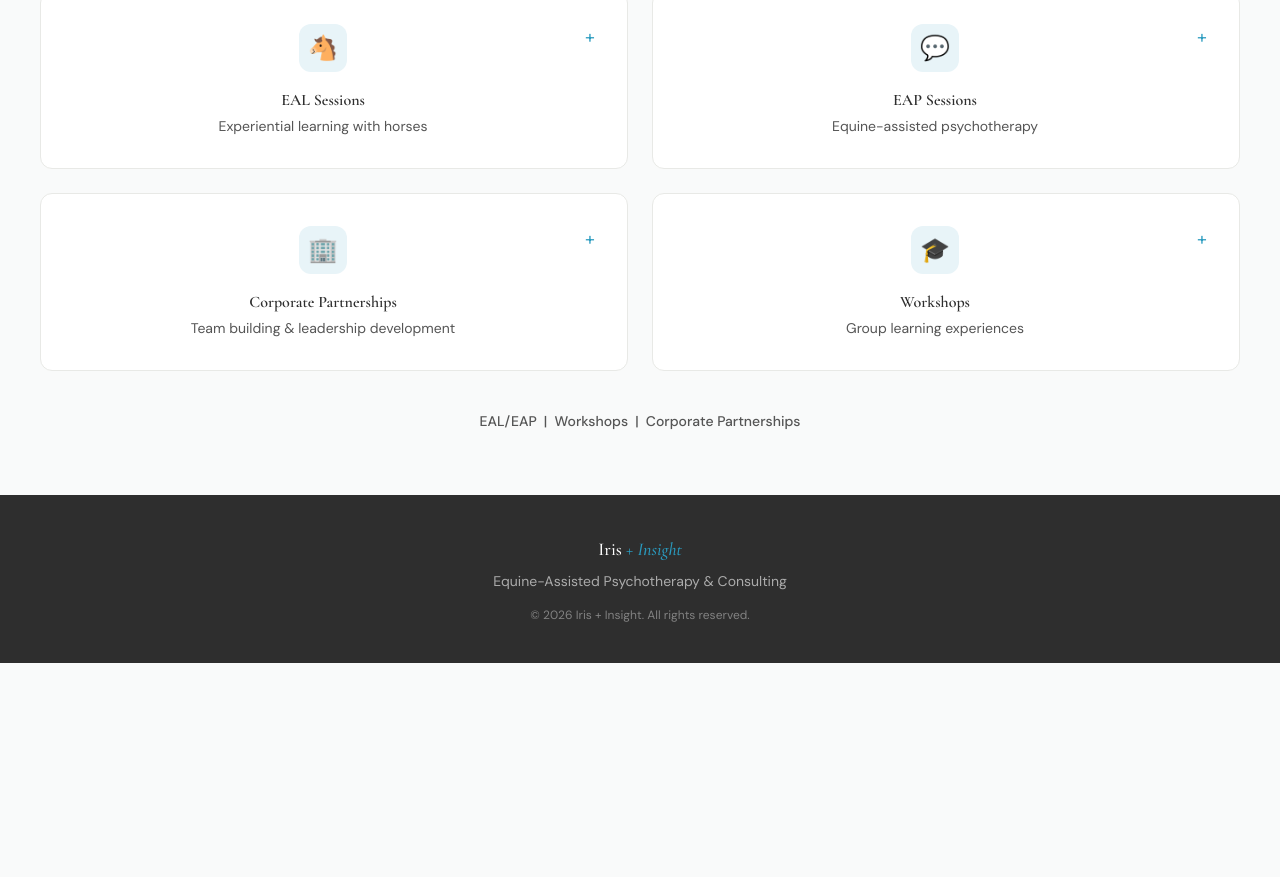
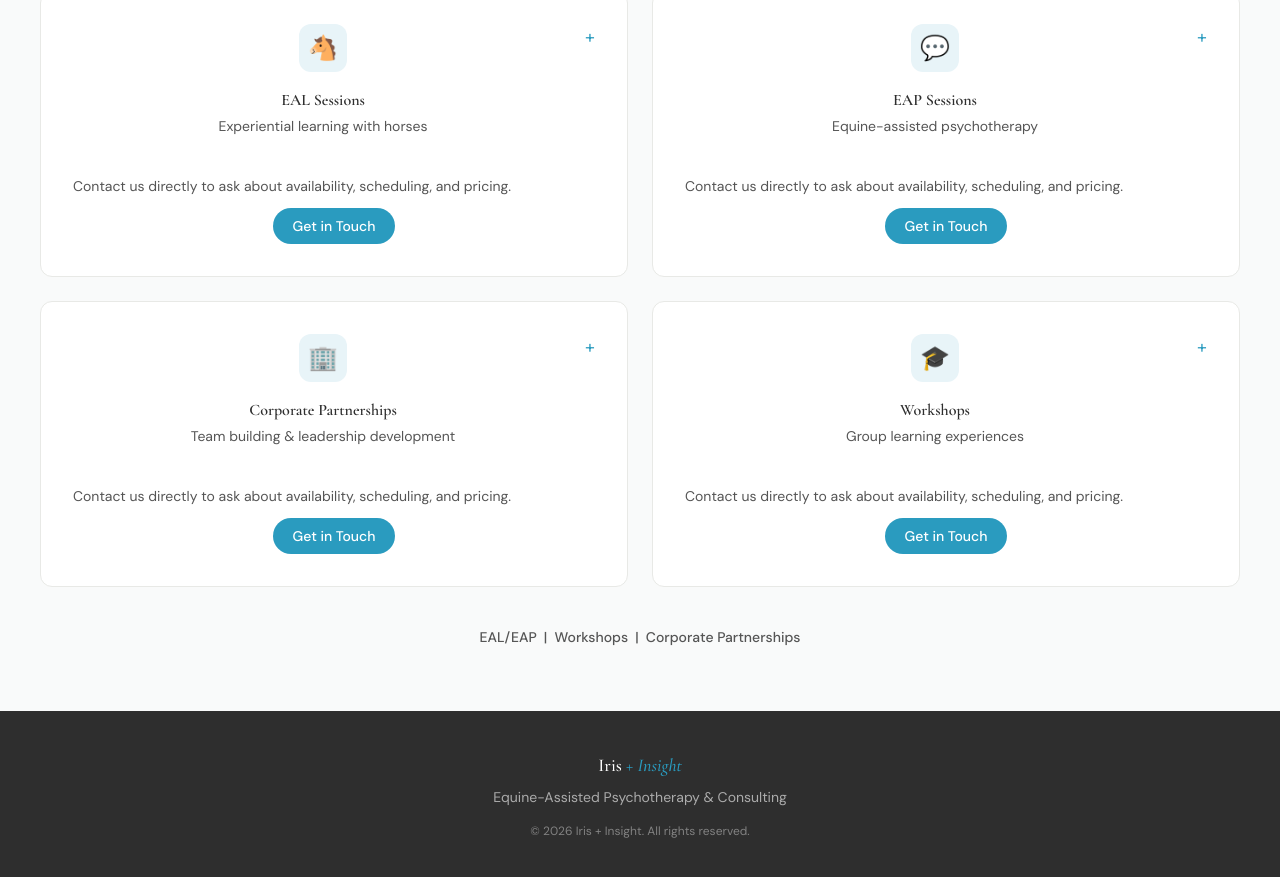
Before and after one commit to ElminD/iris_and_insight, a React (Vite) app: page /services in a window 1280 px wide. Shown: the part 817-1694 px from the top of the page. Before the commit the page ends 1480 px from the top, so only its background shows below. Built offline with nearby package versions, Linux system fonts and the light colour scheme.

Commit message:
Support multiple workshops
Add the other workshops

```diff
--- a/src/data/services.ts
+++ b/src/data/services.ts
@@ -2,7 +2,7 @@ export interface Service {
   icon: string;
   name: string;
   description: string;
-  workshop?: Workshop;
+  workshops?: Workshop[];
 }
 
 export interface Workshop {
@@ -17,7 +17,7 @@ export interface Workshop {
   // Include the time and timezone (E.G. 2026-07-17T00:00:00-05:00)
   cutoff: Date;
   // The url to the signup for the workshop.
-  signupUrl: string;
+  signupUrl?: string;
 }
 
 export const services: Service[] = [
@@ -40,7 +40,8 @@ export const services: Service[] = [
     icon: '🎓',
     name: 'Workshops',
     description: 'Group learning experiences',
-    workshop: {
+    workshops: [
+      {
         name: 'Equine-Assisted Learning & Therapy Workshop for Mental Health Professionals and Students',
         date: 'October 9, 2026 4pm to 6pm',
         // Must point to an image in the public folder in the form /assets/path/to/image.jpg
@@ -51,6 +52,38 @@ export const services: Service[] = [
         signupUrl:
           'https://docs.google.com/forms/d/e/1FAIpQLSexGjv1HJSG5GziIynwDSdfdQZyUlZ2f7i4iMGclmFPF0Jgcg/viewform',
       },
+      {
+        name: "You're Invited to Our Open House!",
+        date: 'October 9, 2026 6:30pm to 8pm',
+        // Must point to an image in the public folder in the form /assets/path/to/image.jpg
+        // Be warned, a slash (/) in the file name is converted to a colon (:).
+        image: '/assets/images/workshops/10-9-26-OpenHouse.png',
+        // cutoff must be in the format of yyyy-mm-ddThh:mm:ss-hh:hh
+        cutoff: new Date('2026-10-09T00:00:00-05:00'),
+      },
+      {
+        name: 'Stronger Together: Building Connection Through Horses',
+        date: 'October 15, 2026 6pm to 7:30pm',
+        // Must point to an image in the public folder in the form /assets/path/to/image.jpg
+        // Be warned, a slash (/) in the file name is converted to a colon (:).
+        image: '/assets/images/workshops/10-15-26-Couples.png',
+        // cutoff must be in the format of yyyy-mm-ddThh:mm:ss-hh:hh
+        cutoff: new Date('2026-10-08T00:00:00-05:00'),
+        signupUrl:
+          'https://docs.google.com/forms/d/e/1FAIpQLSdO4rS9j0EGk1i1w8Oea5zMGruuK6cKhSc5BcYDeQJ3EmR8HA/viewform',
+      },
+      {
+        name: "The Seasons Within Women's Workshop",
+        date: 'October 16, 2026 3pm to 4:30pm',
+        // Must point to an image in the public folder in the form /assets/path/to/image.jpg
+        // Be warned, a slash (/) in the file name is converted to a colon (:).
+        image: '/assets/images/workshops/10-16-26-TheSeasonsWomensWorkshop.png',
+        // cutoff must be in the format of yyyy-mm-ddThh:mm:ss-hh:hh
+        cutoff: new Date('2026-10-09T00:00:00-05:00'),
+        signupUrl:
+          'https://docs.google.com/forms/d/e/1FAIpQLSd-sCQOkF89OxXZBQAnWyiXzY4Eie2gIenQAFjn46JdWr1WmA/viewform',
+      },
+    ],
   },
 ];
 
--- a/src/pages/ServicesPage.tsx
+++ b/src/pages/ServicesPage.tsx
@@ -105,8 +105,24 @@ export default function ServicesPage() {
                     </div>
 
                     {isOpen &&
-                      service.workshop != null &&
-                      makeWorkshopElement(panelId, service.workshop)}
+                      service.workshops != null &&
+                      makeWorkshops(panelId, service.workshops)}
+                    <p
+                      className="font-body text-sm text-brand-charcoal-muted"
+                      style={{ paddingTop: '40px' }}
+                    >
+                      Contact us directly to ask about availability, scheduling, and pricing.
+                    </p>
+
+                    <div className="mt-3 flex flex-wrap items-center justify-center gap-2">
+                      <Link
+                        to="/contact"
+                        onClick={(e) => e.stopPropagation()}
+                        className={`inline-block font-body text-sm font-medium px-5 py-2 rounded-full transition-colors duration-150 bg-brand-teal text-brand-white hover:bg-brand-teal-dark`}
+                      >
+                        Get in Touch
+                      </Link>
+                    </div>
                   </Card>
                 </button>
               );
@@ -125,6 +141,17 @@ export default function ServicesPage() {
   );
 }
 
+// Takes in a list of Workshop elements and creates a div to hold them all.
+function makeWorkshops(panelId: string, workshops: Workshop[]) {
+  const children = [];
+  for (const workshop of workshops) {
+    children.push(makeWorkshopElement(panelId, workshop));
+  }
+
+  return <div className="container">{children}</div>;
+}
+
+// Takes in a single Workshop and makes the div element for its information.
 function makeWorkshopElement(panelId: string, workshop: Workshop) {
   return (
     <div id={panelId} className="mt-5 pt-5 border-t border-brand-gray-light text-center">
@@ -140,6 +167,7 @@ function makeWorkshopElement(panelId: string, workshop: Workshop) {
             width={900}
             height={1200}
           />
+          {workshop.signupUrl != null && (
             <a
               href={workshop.signupUrl}
               target="_blank"
@@ -149,20 +177,9 @@ function makeWorkshopElement(panelId: string, workshop: Workshop) {
             >
               Register
             </a>
+          )}
         </>
       )}
-      <p className="font-body text-sm text-brand-charcoal-muted">
-        Contact us directly to ask about availability, scheduling, and pricing.
-      </p>
-      <div className="mt-3 flex flex-wrap items-center justify-center gap-2">
-        <Link
-          to="/contact"
-          onClick={(e) => e.stopPropagation()}
-          className={`inline-block font-body text-sm font-medium px-5 py-2 rounded-full transition-colors duration-150 bg-brand-teal text-brand-white hover:bg-brand-teal-dark`}
-        >
-          Get in Touch
-        </Link>
-      </div>
     </div>
   );
 }
```
Lines whose indentation alone changed are shown as unchanged.
